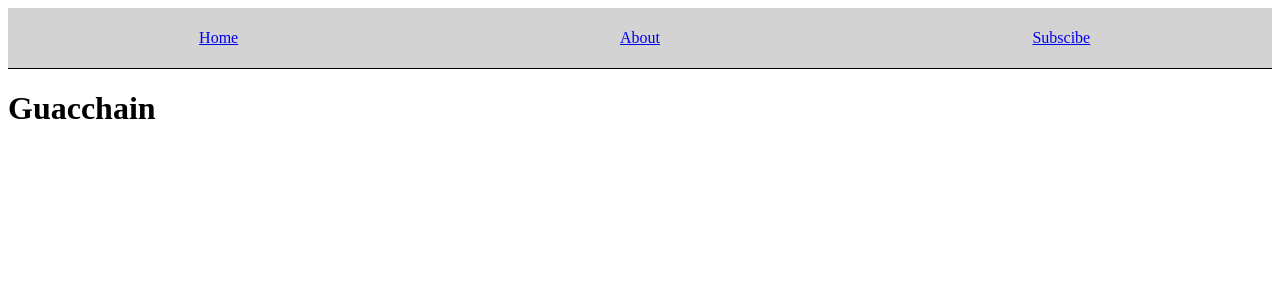
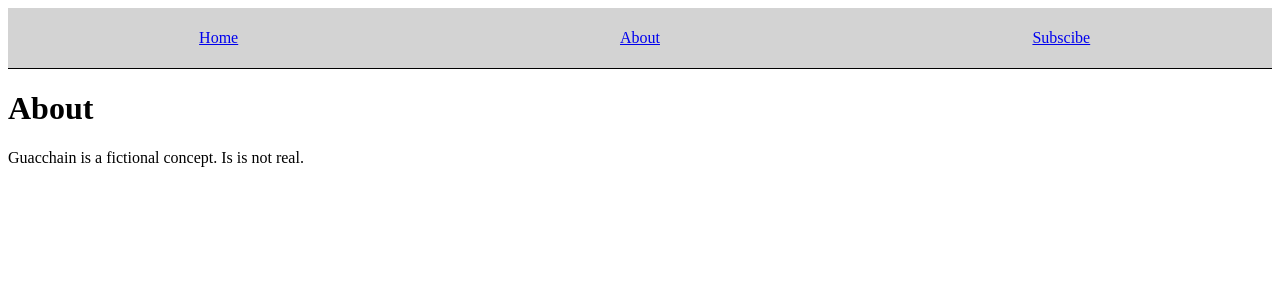
Before and after one commit to PatNeedham/guacchain.com, a React app: page /about in a window 1280 px wide. Shown: the top 300 px of the page. Built offline with nearby package versions, Linux system fonts and the light colour scheme.

Commit message:
update About page

```diff
--- a/src/components/pages/About.js
+++ b/src/components/pages/About.js
@@ -2,7 +2,8 @@ import React from 'react';
 
 const About = () => (
   <div>
-    <h1>Guacchain</h1>
+    <h1>About</h1>
+    <p>Guacchain is a fictional concept. Is is not real.</p>
   </div>
 );
 
```
